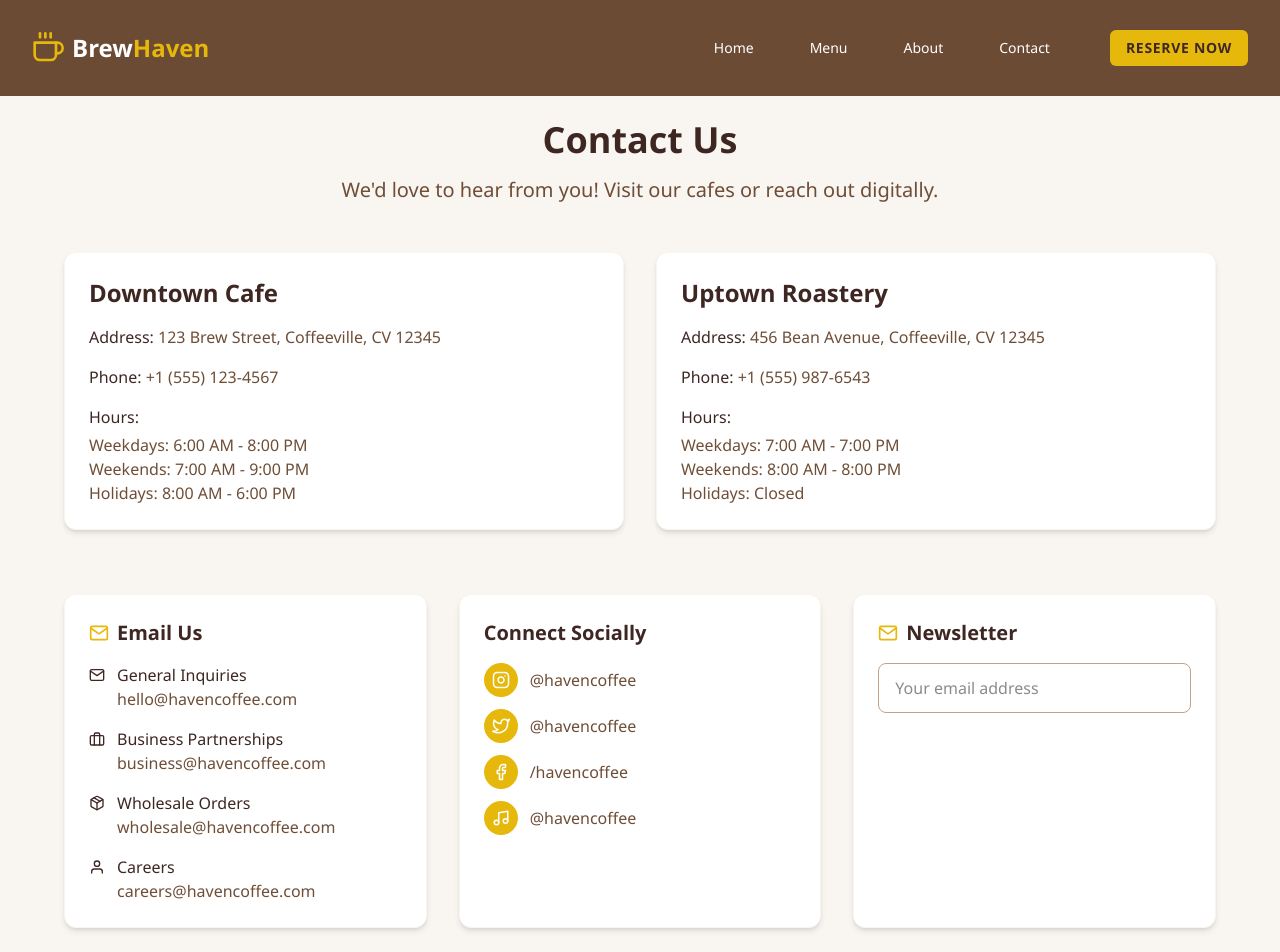
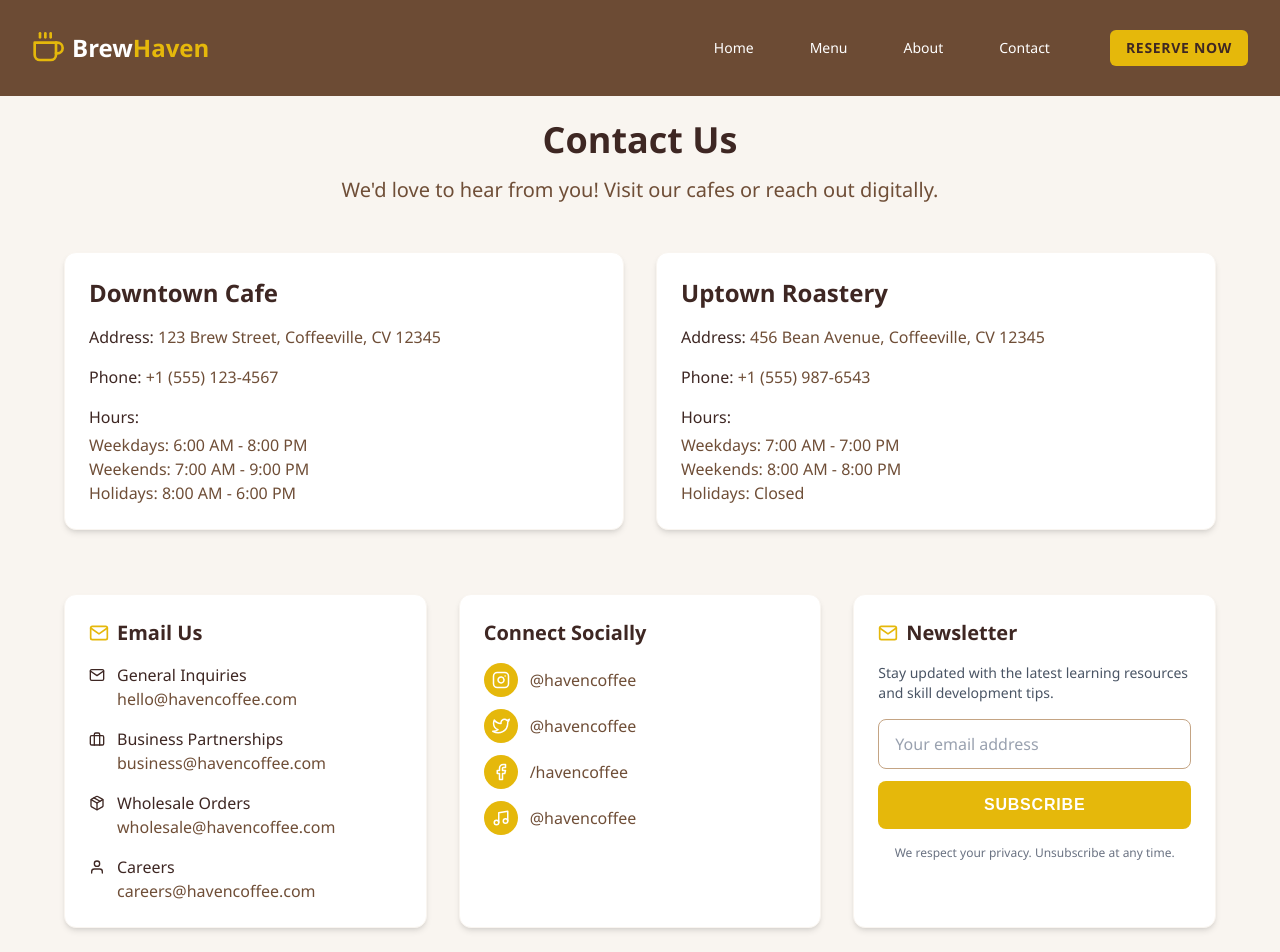
Before and after one commit to ZayanMustafa/coffeeshop, a Next.js app: page /contact in a window 1280 px wide. Shown: the top 952 px of the page. Built offline with nearby package versions, Linux system fonts and the light colour scheme.

Commit message:
Update News Letter Section

```diff
--- a/src/components/contact/NewsLetter.js
+++ b/src/components/contact/NewsLetter.js
@@ -4,7 +4,6 @@ import { motion } from 'framer-motion';
 import { FiMail } from 'react-icons/fi';
 import { Button } from '../ui/button';
 import { AnimatePresence } from 'framer-motion';
-
 
 export function Newsletter() {
   const [email, setEmail] = useState('');
@@ -43,12 +42,16 @@ export function Newsletter() {
     <motion.div
       initial={{ opacity: 0, y: 20 }}
       animate={{ opacity: 1, y: 0 }}
-      className="bg-white p-6 rounded-xl shadow-md border border-[#F9F5F0]"
+      className="bg-white p-6 rounded-xl shadow-md border border-[#F9F5F0] w-full max-w-md mx-auto"
     >
       <h3 className="text-xl font-bold text-[#3E2723] mb-4 flex items-center gap-2">
         <FiMail className="text-[#E5B80B]" />
         Newsletter
       </h3>
+
+      <p className="text-gray-600 mb-4 text-sm">
+        Stay updated with the latest learning resources and skill development tips.
+      </p>
 
       <form onSubmit={handleSubmit} className="space-y-3">
         <div className="relative">
@@ -59,22 +62,22 @@ export function Newsletter() {
             placeholder="Your email address"
             required
             disabled={isSubmitting}
-            className="w-full px-4 py-3 border border-[#C4A484] rounded-lg focus:outline-none focus:ring-2 focus:ring-[#E5B80B] disabled:opacity-70"
+            className="w-full px-4 py-3 border border-[#C4A484] rounded-lg focus:outline-none focus:ring-2 focus:ring-[#E5B80B] disabled:opacity-70 placeholder-gray-400 text-gray-800"
           />
         </div>
 
         <Button
           type="submit"
-          variant="secondary"
-          className="w-full"
+          className="w-full bg-[#E5B80B] hover:bg-[#d4ab0a] text-white font-medium py-3 px-4 rounded-lg transition-colors"
           disabled={isSubmitting}
         >
           {isSubmitting ? (
             <motion.span
               animate={{ rotate: 360 }}
               transition={{ duration: 1, repeat: Infinity }}
+              className="flex justify-center"
             >
-              ✓
+              ⏳
             </motion.span>
           ) : (
             'Subscribe'
@@ -89,7 +92,7 @@ export function Newsletter() {
               animate={{ opacity: 1, y: 0 }}
               exit={{ opacity: 0, y: -10 }}
               transition={{ duration: 0.3 }}
-              className={`text-sm mt-2 ${
+              className={`text-sm mt-2 text-center ${
                 status === 'success' ? 'text-green-600' : 'text-red-500'
               }`}
             >
@@ -100,6 +103,10 @@ export function Newsletter() {
           )}
         </AnimatePresence>
       </form>
+
+      <p className="text-xs text-gray-500 mt-4 text-center">
+        We respect your privacy. Unsubscribe at any time.
+      </p>
     </motion.div>
   );
 }
```
